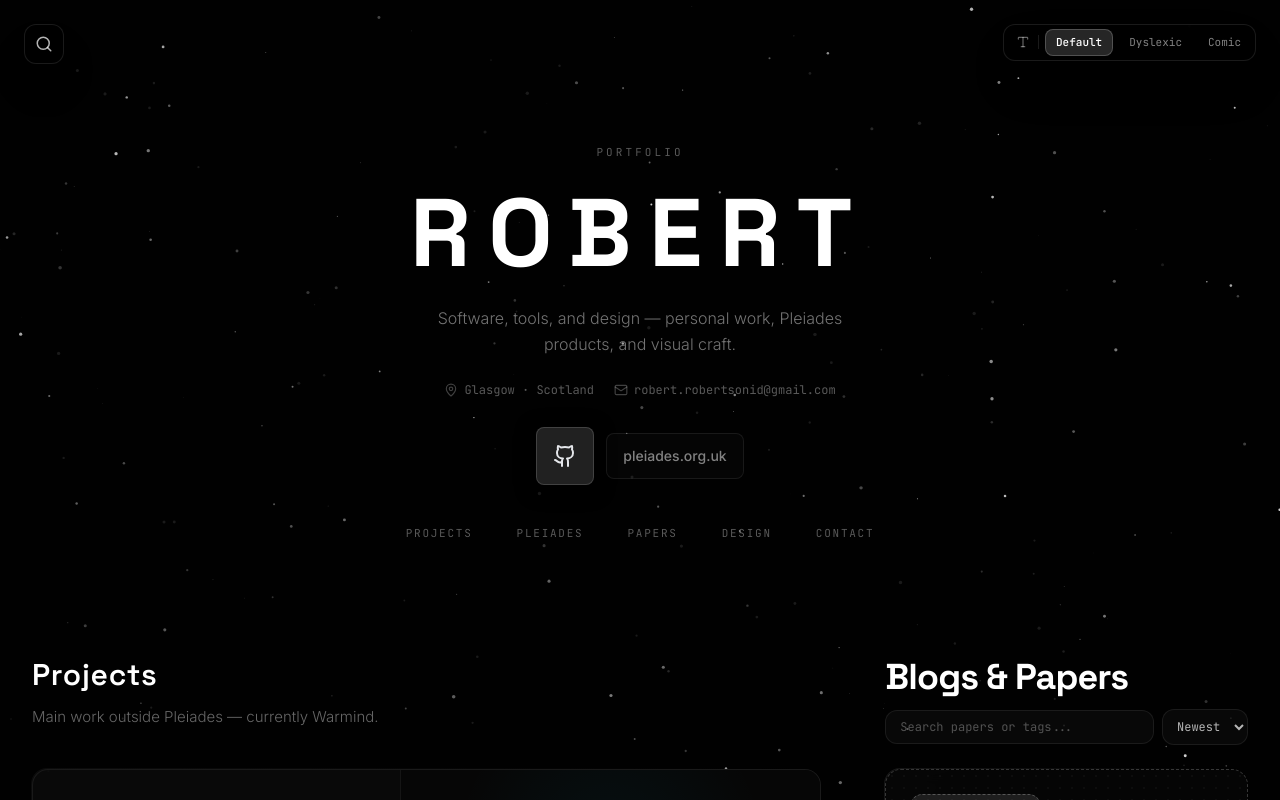
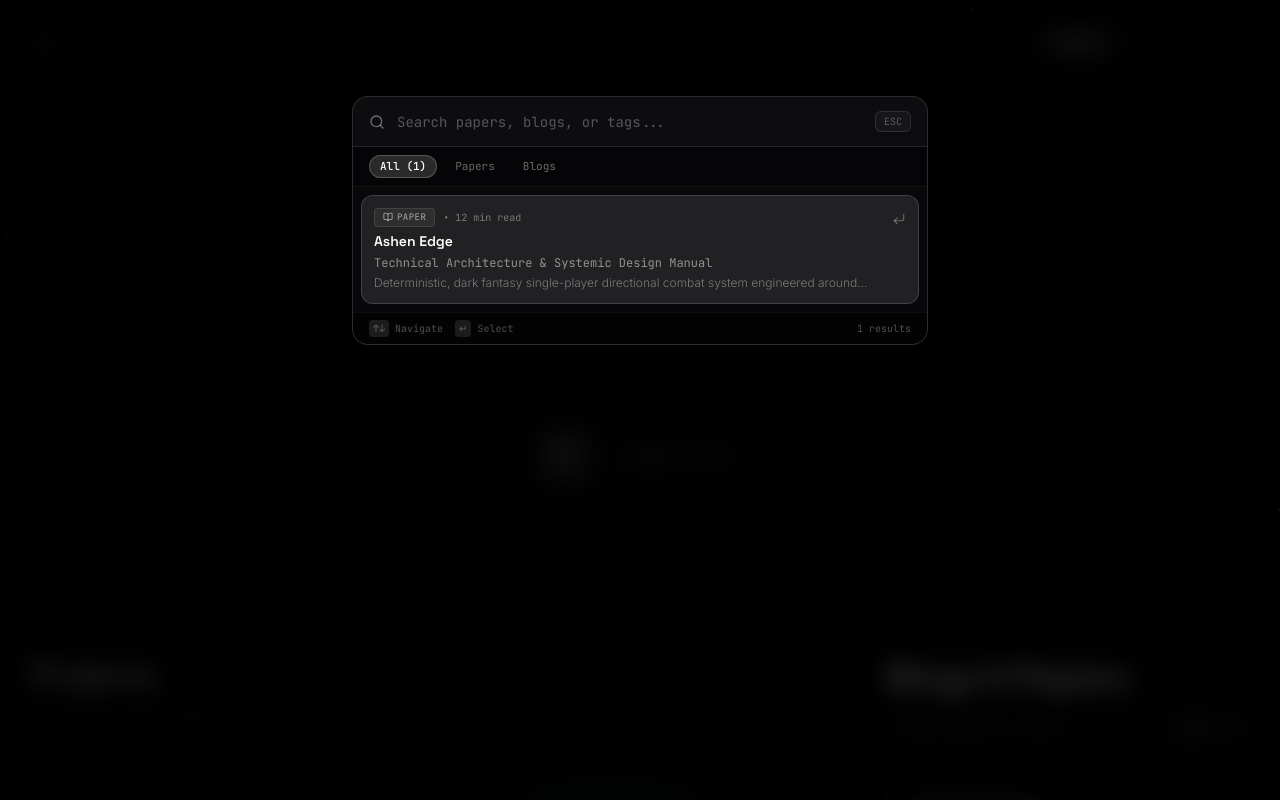
Before and after one commit to RobertTGreat/RobertTGreat.github.io, a Next.js app: page / in a window 1280 px wide. Both pictures are taken after a click on the button 44 px from the left and 44 px from the top of the page. Shown: the top 800 px of the page. Built offline with nearby package versions, Linux system fonts and the light colour scheme.

Commit message:
Add CommandPalette component file

```diff
--- /dev/null
+++ b/components/CommandPalette.tsx
@@ -0,0 +1,244 @@
+'use client';
+
+import { useEffect, useState, useRef, useCallback } from 'react';
+import { createPortal } from 'react-dom';
+import { Search, X, BookOpen, ArrowRight, CornerDownLeft, Tag } from 'lucide-react';
+import { conceptPapers, type ConceptPaper } from '@/data/concept-papers';
+
+type CommandPaletteProps = {
+  open: boolean;
+  onClose: () => void;
+  onSelectPaper: (paper: ConceptPaper) => void;
+};
+
+export default function CommandPalette({
+  open,
+  onClose,
+  onSelectPaper,
+}: CommandPaletteProps) {
+  const [query, setQuery] = useState('');
+  const [filterType, setFilterType] = useState<'all' | 'paper' | 'blog'>('all');
+  const [selectedIndex, setSelectedIndex] = useState(0);
+  const inputRef = useRef<HTMLInputElement>(null);
+
+  // Filter papers
+  const filtered = conceptPapers.filter((paper) => {
+    const matchesType = filterType === 'all' || (paper.type ?? 'paper') === filterType;
+    const q = query.toLowerCase().trim();
+    if (!q) return matchesType;
+
+    const matchesQuery =
+      paper.title.toLowerCase().includes(q) ||
+      (paper.subtitle && paper.subtitle.toLowerCase().includes(q)) ||
+      paper.description.toLowerCase().includes(q) ||
+      paper.tags.some((t) => t.toLowerCase().includes(q));
+
+    return matchesType && matchesQuery;
+  });
+
+  // Collect all unique tags for quick filter pills
+  const allTags = Array.from(new Set(conceptPapers.flatMap((p) => p.tags)));
+
+  const handleSelect = useCallback(
+    (paper: ConceptPaper) => {
+      onSelectPaper(paper);
+      onClose();
+    },
+    [onSelectPaper, onClose]
+  );
+
+  useEffect(() => {
+    if (open) {
+      setQuery('');
+      setSelectedIndex(0);
+      setTimeout(() => inputRef.current?.focus(), 50);
+    }
+  }, [open]);
+
+  useEffect(() => {
+    if (!open) return;
+
+    const handleKeyDown = (e: KeyboardEvent) => {
+      if (e.key === 'Escape') {
+        onClose();
+      } else if (e.key === 'ArrowDown') {
+        e.preventDefault();
+        setSelectedIndex((prev) => (filtered.length > 0 ? (prev + 1) % filtered.length : 0));
+      } else if (e.key === 'ArrowUp') {
+        e.preventDefault();
+        setSelectedIndex((prev) => (filtered.length > 0 ? (prev - 1 + filtered.length) % filtered.length : 0));
+      } else if (e.key === 'Enter' && filtered[selectedIndex]) {
+        e.preventDefault();
+        handleSelect(filtered[selectedIndex]);
+      }
+    };
+
+    window.addEventListener('keydown', handleKeyDown);
+    return () => window.removeEventListener('keydown', handleKeyDown);
+  }, [open, onClose, filtered, selectedIndex, handleSelect]);
+
+  if (!open || typeof document === 'undefined') return null;
+
+  return createPortal(
+    <div
+      className="fixed inset-0 z-[160] flex items-start justify-center pt-16 sm:pt-24 p-3 sm:p-4"
+      role="dialog"
+      aria-modal="true"
+      aria-label="Search papers and blogs"
+    >
+      {/* Backdrop */}
+      <button
+        type="button"
+        onClick={onClose}
+        className="absolute inset-0 bg-black/80 backdrop-blur-md cursor-pointer transition-opacity animate-in fade-in"
+        aria-label="Close search modal"
+      />
+
+      {/* Command Palette Card */}
+      <div className="relative z-[1] w-full max-w-xl bg-[#09090c]/95 border border-white/15 rounded-2xl shadow-2xl overflow-hidden backdrop-blur-2xl animate-in zoom-in-95 duration-200">
+        {/* Search Header Bar */}
+        <div className="flex items-center gap-3 px-4 py-3.5 border-b border-white/10 bg-white/[0.02]">
+          <Search className="w-4 h-4 text-white/40 shrink-0" />
+          <input
+            ref={inputRef}
+            type="text"
+            value={query}
+            onChange={(e) => {
+              setQuery(e.target.value);
+              setSelectedIndex(0);
+            }}
+            placeholder="Search papers, blogs, or tags..."
+            className="flex-1 bg-transparent text-sm font-mono text-white placeholder-white/30 focus:outline-none"
+          />
+          {query ? (
+            <button
+              type="button"
+              onClick={() => setQuery('')}
+              className="text-white/30 hover:text-white p-1 text-xs font-mono cursor-pointer"
+            >
+              Clear
+            </button>
+          ) : null}
+          <kbd className="hidden sm:inline-flex items-center gap-1 px-2 py-0.5 text-[10px] font-mono text-white/30 bg-white/[0.04] border border-white/10 rounded-md select-none">
+            ESC
+          </kbd>
+          <button
+            type="button"
+            onClick={onClose}
+            className="text-white/40 hover:text-white p-1 cursor-pointer sm:hidden"
+            aria-label="Close"
+          >
+            <X className="w-4 h-4" />
+          </button>
+        </div>
+
+        {/* Filter Pills */}
+        <div className="flex items-center gap-2 px-4 py-2 border-b border-white/5 bg-black/40 overflow-x-auto text-[11px] font-mono">
+          <button
+            type="button"
+            onClick={() => setFilterType('all')}
+            className={`px-2.5 py-0.5 rounded-full transition-colors cursor-pointer ${
+              filterType === 'all'
+                ? 'bg-white/15 text-white font-medium border border-white/20'
+                : 'text-white/40 hover:text-white/70'
+            }`}
+          >
+            All ({conceptPapers.length})
+          </button>
+          <button
+            type="button"
+            onClick={() => setFilterType('paper')}
+            className={`px-2.5 py-0.5 rounded-full transition-colors cursor-pointer ${
+              filterType === 'paper'
+                ? 'bg-white/15 text-white font-medium border border-white/20'
+                : 'text-white/40 hover:text-white/70'
+            }`}
+          >
+            Papers
+          </button>
+          <button
+            type="button"
+            onClick={() => setFilterType('blog')}
+            className={`px-2.5 py-0.5 rounded-full transition-colors cursor-pointer ${
+              filterType === 'blog'
+                ? 'bg-white/15 text-white font-medium border border-white/20'
+                : 'text-white/40 hover:text-white/70'
+            }`}
+          >
+            Blogs
+          </button>
+        </div>
+
+        {/* Results List */}
+        <div className="max-h-[60vh] overflow-y-auto p-2 space-y-1">
+          {filtered.length > 0 ? (
+            filtered.map((paper, idx) => (
+              <button
+                key={paper.id}
+                type="button"
+                onClick={() => handleSelect(paper)}
+                onMouseEnter={() => setSelectedIndex(idx)}
+                className={`w-full text-left p-3 rounded-xl transition-all flex items-start justify-between gap-3 cursor-pointer group ${
+                  idx === selectedIndex
+                    ? 'bg-white/10 border border-white/15 text-white'
+                    : 'bg-transparent border border-transparent text-white/70 hover:bg-white/[0.04]'
+                }`}
+              >
+                <div className="min-w-0 space-y-1">
+                  <div className="flex items-center gap-2">
+                    <span className="inline-flex items-center gap-1 px-2 py-0.5 text-[9px] font-mono rounded uppercase tracking-wider bg-white/[0.06] text-white/60 border border-white/10">
+                      <BookOpen className="w-2.5 h-2.5" />
+                      {paper.type === 'blog' ? 'Blog' : 'Paper'}
+                    </span>
+                    {paper.readTime ? (
+                      <span className="text-[10px] font-mono text-white/40">• {paper.readTime}</span>
+                    ) : null}
+                  </div>
+                  <h4 className="font-display text-sm font-semibold text-white group-hover:text-white truncate">
+                    {paper.title}
+                  </h4>
+                  {paper.subtitle ? (
+                    <p className="text-xs font-mono text-white/50 truncate">{paper.subtitle}</p>
+                  ) : null}
+                  <p className="text-xs text-white/40 line-clamp-1 font-light">{paper.description}</p>
+                </div>
+
+                <div className="shrink-0 flex items-center gap-1 text-white/30 group-hover:text-white pt-1">
+                  <CornerDownLeft className="w-3.5 h-3.5" />
+                </div>
+              </button>
+            ))
+          ) : (
+            <div className="py-10 text-center text-xs font-mono text-white/40 space-y-2">
+              <p>No matching papers or blogs found.</p>
+              {allTags.length > 0 ? (
+                <div className="flex flex-wrap items-center justify-center gap-1.5 pt-2 max-w-sm mx-auto">
+                  {allTags.map((tag) => (
+                    <button
+                      key={tag}
+                      type="button"
+                      onClick={() => setQuery(tag)}
+                      className="px-2 py-0.5 rounded bg-white/[0.04] border border-white/10 text-[10px] text-white/50 hover:text-white cursor-pointer"
+                    >
+                      #{tag}
+                    </button>
+                  ))}
+                </div>
+              ) : null}
+            </div>
+          )}
+        </div>
+
+        {/* Footer shortcuts */}
+        <div className="px-4 py-2 bg-black/60 border-t border-white/5 flex items-center justify-between text-[10px] font-mono text-white/30">
+          <div className="flex items-center gap-3">
+            <span><kbd className="px-1 py-0.5 bg-white/10 rounded">↑↓</kbd> Navigate</span>
+            <span><kbd className="px-1 py-0.5 bg-white/10 rounded">↵</kbd> Select</span>
+          </div>
+          <span>{filtered.length} results</span>
+        </div>
+      </div>
+    </div>,
+    document.body
+  );
+}
```
